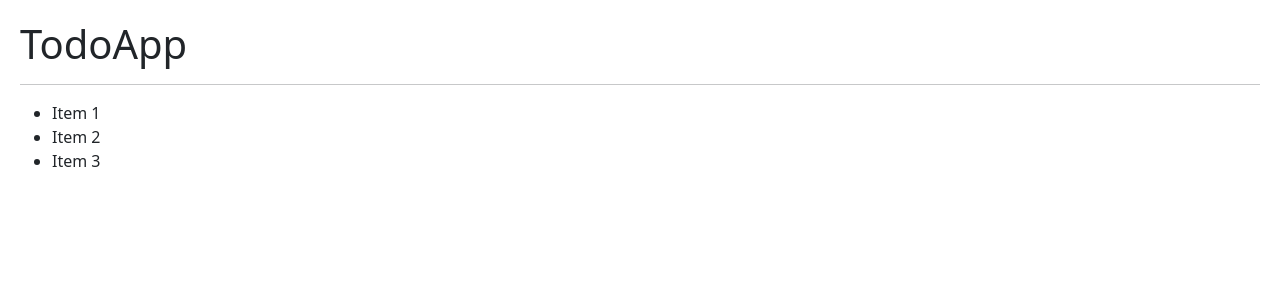
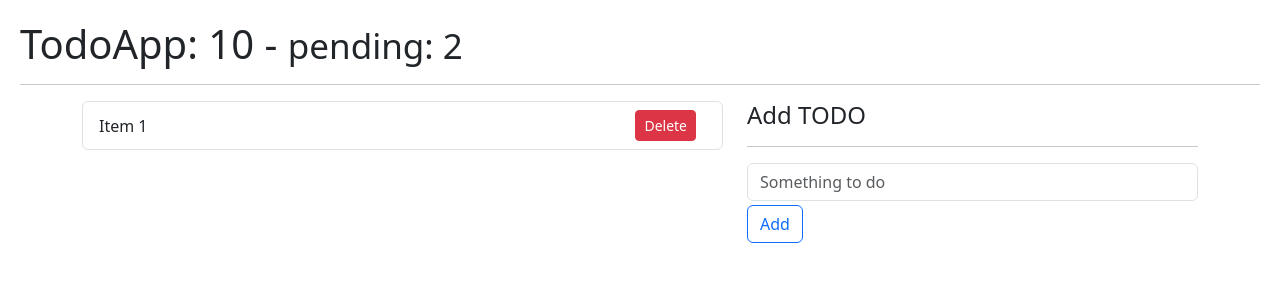
Before and after one commit to toledodavid/react-05-hook-app-vite, a React (Vite) app: page / in a window 1280 px wide. Shown: the top 300 px of the page. Built offline with nearby package versions, Linux system fonts and the light colour scheme.

Commit message:
Create template for TodoApp component

```diff
--- a/src/08-useReducer/TodoApp.jsx
+++ b/src/08-useReducer/TodoApp.jsx
@@ -22,14 +22,31 @@
 
   return(
     <>
-      <h1>TodoApp</h1>
+      <h1>TodoApp: 10 - <small>pending: 2</small></h1>
       <hr />
 
-      <ul>
-        <li>Item 1</li>
-        <li>Item 2</li>
-        <li>Item 3</li>
-      </ul>
+      <div className='container'>
+        <div className="row">
+          <div className="col-7">
+            <ul className='list-group'>
+              <li className='list-group-item d-flex justify-content-between'>
+                <span className='align-self-center'>Item 1</span>
+                <button className='btn btn-danger btn-sm'>Delete</button>
+              </li>
+            </ul>
+          </div>
+
+          <div className="col-5">
+            <h4>Add TODO</h4>
+            <hr />
+
+            <form>
+              <input type="text" placeholder='Something to do' className='form-control' />
+              <button type='submit' className='btn btn-outline-primary mt-1'>Add</button>
+            </form>
+          </div>
+        </div>
+      </div>
     </>
   );
 }
```
